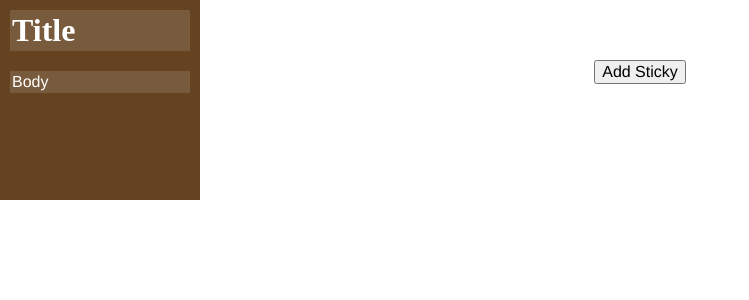
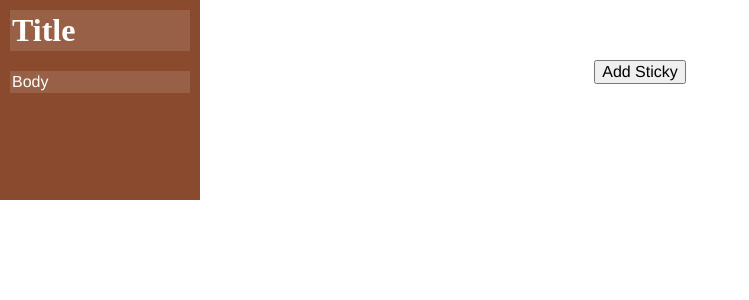
Before and after one commit to corragon/sticky-note-site, a Vue app in the folder frontend/: page / in a window 1280 px wide. Both pictures are taken after a click on the button "Add Sticky". Shown: the top 300 px of the page, without its empty margins (0-749 px from the left). Built offline with nearby package versions, Linux system fonts and the light colour scheme.

Commit message:
Add methods and events to update data in App from edited sticky

```diff
--- a/frontend/src/App.vue
+++ b/frontend/src/App.vue
@@ -8,6 +8,7 @@
         v-bind:body="sticky.body"
         v-bind:styleObject="sticky.styleObject"
         :key="sticky.id"
+        v-on:update-app="updateApp"
       ></StickyNote>
     </template>
   </div>
@@ -21,32 +22,7 @@
     name: 'app',
     data() {
       return {
-        stickys: {
-            sticky1: {
-              id: '1',
-              title: 'Title',
-              body: 'Body',
-              styleObject: {
-                top: '0px',
-                left: '0px',
-                height: '200px',
-                width: '200px',
-                backgroundColor: '#654321'
-              }
-            },
-            sticky2: {
-              id: '2',
-              title: 'Title',
-              body: 'Body',
-              styleObject: {
-                top: '0px',
-                left: '0px',
-                height: '200px',
-                width: '200px',
-                backgroundColor: '#654321'
-              }
-            }
-        }
+        stickys: {}
       }
     },
     components: {
@@ -55,21 +31,11 @@
     methods: {
       addSticky: function () {
         //const r = () => Math.floor(256 * Math.random());
-
-        /*this.stickys.push({
-          stickyObject: {
-            id: ''+(this.stickys.length + 1),
-            title: 'Title',
-            body: 'Body',
-            styleObject: {
-              top: '0px',
-              left: '0px',
-              height: '200px',
-              width: '200px',
-              backgroundColor: '#654321'
-            }
-          }
-        });*/
+        var letters = '0123456789ABCDEF';
+        var color = '#';
+        for (var i = 0; i < 6; i++) {
+          color += letters[Math.floor(Math.random() * 16)];
+        }
 
         var stickyId = ''+(Object.keys(this.stickys).length + 1);
 
@@ -82,9 +48,18 @@
             left: '0px',
             height: '200px',
             width: '200px',
-            backgroundColor: '#654321'
+            backgroundColor: color
           }
         });
+      },
+      updateApp: function (data) {
+        Vue.set(this.stickys, data.id, {
+          id: data.id,
+          title: data.title,
+          body: data.body,
+          styleObject: data.styleObject
+        });
+        console.log('app data updated')
       }
     }
   }
--- a/frontend/src/components/StickyNote.vue
+++ b/frontend/src/components/StickyNote.vue
@@ -1,20 +1,20 @@
 <template>
-  <div class="draggable basic-note" v-bind:style="styleObject">
+  <div class="draggable basic-note" v-bind:style="dataStyleObject">
     <div class="flex-wrapper">
-      <h1 class="sticky-title" v-if="!editTitle" v-on:click="titleEditHandler">{{ title }}</h1>
+      <h1 class="sticky-title" v-if="!editTitle" v-on:click="titleEditHandler">{{ dataTitle }}</h1>
       <input name="Title1"
              class="sticky-title"
              v-if="editTitle"
-             v-model="title"
+             v-model="dataTitle"
              ref="textbox"
              v-on:blur="titleEditHandler"/>
     </div>
     <div class="flex-wrapper">
-      <p class="sticky-body" v-if="!editBody" v-on:click="bodyEditHandler">{{ body }}</p>
+      <p class="sticky-body" v-if="!editBody" v-on:click="bodyEditHandler">{{ dataBody }}</p>
       <textarea name="Text1"
                 class="sticky-body"
                 v-if="editBody"
-                v-model="body"
+                v-model="dataBody"
                 ref="textbox"
                 v-on:blur="bodyEditHandler"
                 rows="5"></textarea>
@@ -29,10 +29,11 @@
     name: "StickyNote",
     data() {
       return {
-        /*title: 'Title',
-        body: 'Hello Vue.js!',*/
         editTitle: false,
         editBody: false,
+        dataTitle: this.title,
+        dataBody: this.body,
+        dataStyleObject: this.styleObject
       }
     },
     props: [
@@ -42,22 +43,30 @@
       'styleObject'
     ],
     methods: {
-      titleEditHandler: function (e) {
-        //console.log(e);
+      titleEditHandler: function () {
         this.editTitle = !this.editTitle;
         this.$nextTick(function () {
           if (this.editTitle)
             this.$refs.textbox.focus();
         });
+        this.updateApp();
       },
-      bodyEditHandler: function (e) {
-        //console.log(e);
+      bodyEditHandler: function () {
         this.editBody = !this.editBody;
         this.$nextTick(function () {
           if (this.editBody)
             this.$refs.textbox.focus();
         });
+        this.updateApp();
       },
+      updateApp: function() {
+        this.$emit('update-app',{
+          id: this.id,
+          title: this.dataTitle,
+          body: this.dataBody,
+          styleObject: this.dataStyleObject
+        })
+      }
     }
   }
 
```
Also changed, not shown: 1 other file (tests, documents, lock files or other folders).
